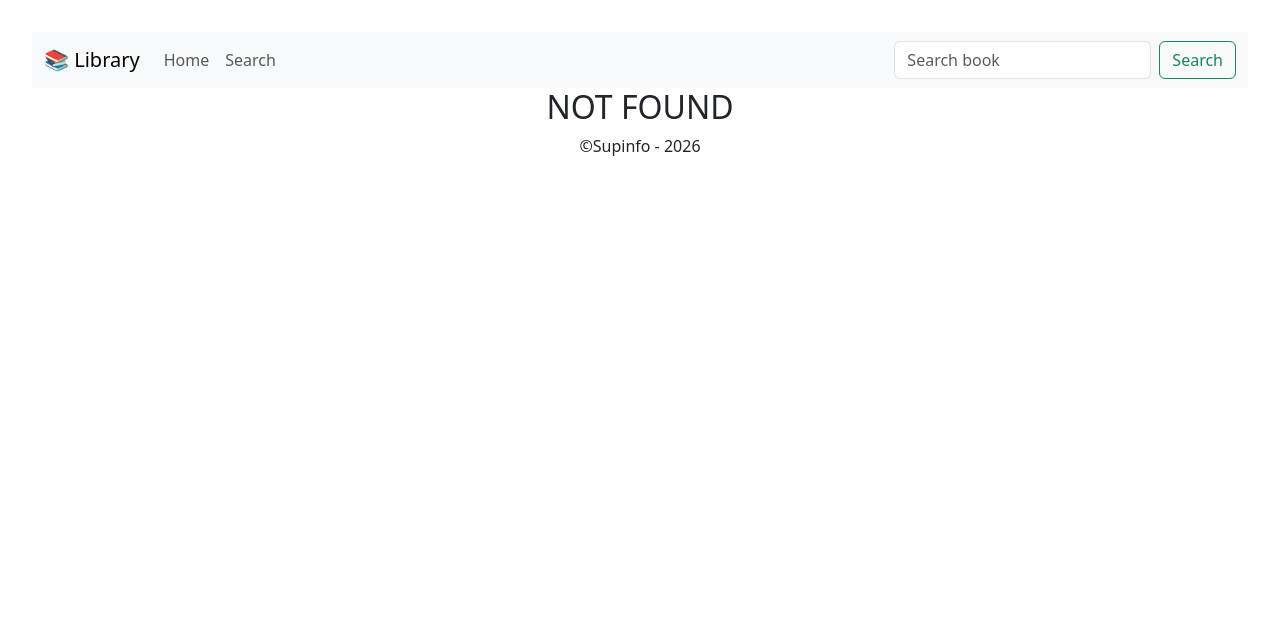
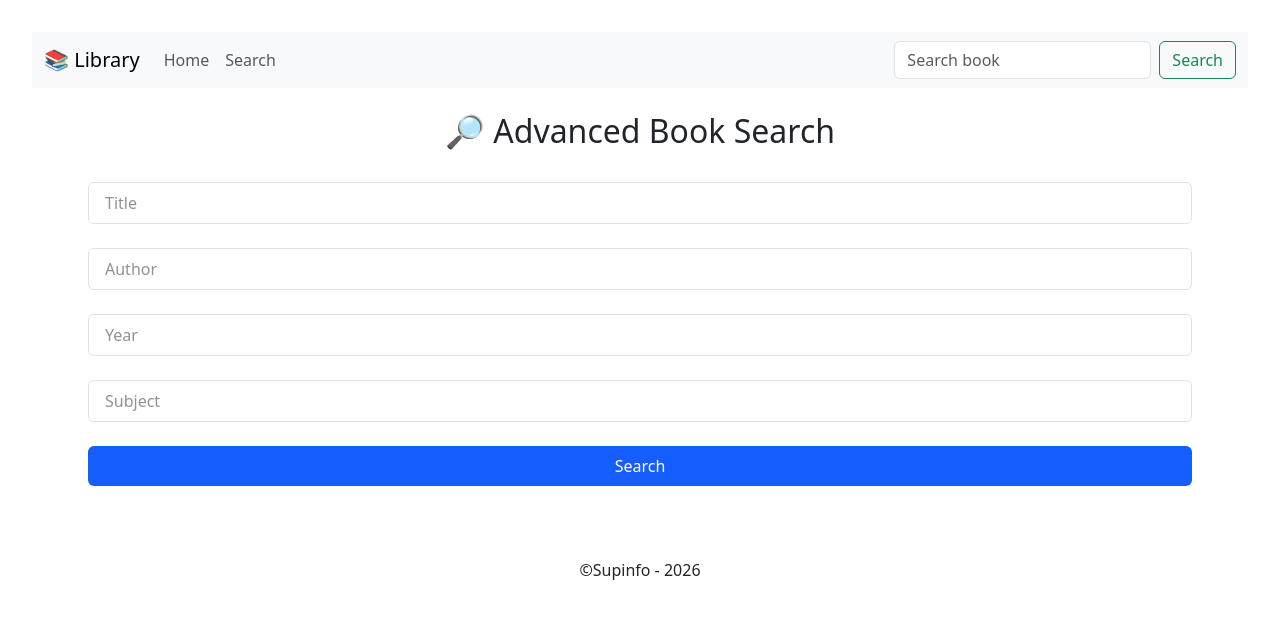
Before and after one commit to hyunahparc/library-react-mini-project, a React (Vite) app: page /advanced-search in a window 1280 px wide. Before the commit this address had no page. Shown: the top 618 px of the page. Built offline with nearby package versions, Linux system fonts and the light colour scheme.

Commit message:
feat: add advanced search page

```diff
--- a/src/layout/Header.tsx
+++ b/src/layout/Header.tsx
@@ -83,7 +83,7 @@ const Header = () => {
             navbarScroll
           >
             <Nav.Link href="#action1">Home</Nav.Link>
-            <Nav.Link href="#action2">Search</Nav.Link>
+            <Nav.Link href="/advanced-search">Search</Nav.Link>
           </Nav>
           {/* search box */}
           <Form className="d-flex position-relative" onSubmit={handleSubmit} ref={searchRef}>
--- /dev/null
+++ b/src/pages/AdvancedSearch/AdvancedSearch.tsx
@@ -0,0 +1,193 @@
+import { useEffect, useState, type SyntheticEvent } from 'react';
+import { useQuery } from '@tanstack/react-query';
+import { useNavigate, useSearchParams } from "react-router-dom";
+
+
+
+// Function to fetch advanced search results from Open Library API
+const fetchAdvancedSearch = async (params: Record<string, string>) => {
+
+    const queryParams = new URLSearchParams();
+
+    Object.entries(params).forEach(([key, value]) => {
+        if (value.trim()) {
+            queryParams.append(key, value);
+        }
+    });
+
+    const response = await fetch(
+        `https://openlibrary.org/search.json?${queryParams.toString()}`
+    );
+
+    if (!response.ok) {
+        throw new Error("Failed to fetch advanced search results");
+    }
+
+    return response.json();
+};
+
+
+// Advanced Search Page Component
+export const AdvancedSearchPage = () => {
+
+    useEffect(() => {
+        const hasParams = Array.from(searchParams.keys()).length > 0;
+
+        if (hasParams) {
+            setSubmittedFilters({
+            title: searchParams.get("title") || "",
+            author: searchParams.get("author") || "",
+            first_publish_year: searchParams.get("first_publish_year") || "",
+            subject: searchParams.get("subject") || "",
+            });
+        }
+    }, []);
+
+    const navigate = useNavigate();
+    const [searchParams] = useSearchParams();
+
+    const [filters, setFilters] = useState({
+        title: searchParams.get("title") || "",
+        author: searchParams.get("author") || "",
+        first_publish_year: searchParams.get("first_publish_year") || "",
+        subject: searchParams.get("subject") || "",
+    });
+
+    const [submittedFilters, setSubmittedFilters] = useState<Record<string, string> | null>(null);
+
+
+    const { data, isLoading, error } = useQuery({
+        queryKey: ['advancedSearch', submittedFilters],
+        queryFn: () => fetchAdvancedSearch(submittedFilters!),
+        enabled: !!submittedFilters, // Only run query when filters are submitted
+    });
+
+    const books = data?.docs || [];
+
+    const handleChange = (e: React.ChangeEvent<HTMLInputElement>) => {
+        setFilters({ ...filters, [e.target.name]: e.target.value });
+    };
+
+    const handleSubmit = (e: SyntheticEvent) => {
+        e.preventDefault();
+        const queryParams = new URLSearchParams();
+        Object.entries(filters).forEach(([key, value]) => {
+        if (value.trim()) {
+            queryParams.append(key, value);
+        }
+    });
+
+    const queryString = queryParams.toString();
+
+    navigate(`/advanced-search?${queryString}`);
+
+    setSubmittedFilters({...filters});
+    };
+
+    return (
+        <div className="max-w-6xl mx-auto px-4 py-6">
+        <h2 className="text-2xl font-semibold">🔎 Advanced Book Search</h2>
+
+        {/* Search Form */}
+        <form
+            onSubmit={handleSubmit}
+            className="grid grid-cols-1 gap-4 mt-8 mb-8"
+        >
+            <input
+            name="title"
+            placeholder="Title"
+            value={filters.title}
+            onChange={handleChange}
+            className="border rounded px-3 py-2"
+            />
+
+            <input
+            name="author"
+            placeholder="Author"
+            value={filters.author}
+            onChange={handleChange}
+            className="border rounded px-3 py-2"
+            />
+
+            <input
+            name="first_publish_year"
+            placeholder="Year"
+            value={filters.first_publish_year}
+            onChange={handleChange}
+            className="border rounded px-3 py-2"
+            />
+
+            <input
+            name="subject"
+            placeholder="Subject"
+            value={filters.subject}
+            onChange={handleChange}
+            className="border rounded px-3 py-2"
+            />
+
+            <button
+            type="submit"
+            className="col-span-full bg-blue-600 text-white py-2 rounded hover:bg-blue-700 transition"
+            >
+            Search
+            </button>
+        </form>
+
+        {/* Results */}
+        {isLoading && <p>Searching…</p>}
+        {error && <p>Error loading results</p>}
+
+        {/* card list */}
+        <ul style={{ listStyle: "none", paddingLeft: 0 }}
+            className="
+                grid gap-6
+                grid-cols-1
+                sm:grid-cols-2
+                lg:grid-cols-3
+        ">
+            {books.map((book: any) => (
+                <li
+                    key={book.key}
+                    className="
+                    bg-white
+                    rounded-xl
+                    shadow-sm
+                    p-3
+                    border
+                    hover:shadow-md
+                    transition
+                    "
+                    onClick={() => navigate(`/books/${book.key.replace("/works/", "")}`)}
+                >
+                <div className="w-38 h-65 mb-4 mx-auto flex items-center justify-center">
+                    <img
+                    src={
+                        book.cover_i
+                        ? `https://covers.openlibrary.org/b/id/${book.cover_i}-M.jpg`
+                        : "https://openlibrary.org/images/icons/avatar_book-sm.png"
+                    }
+                    alt={book.title}
+                    className="w-full h-auto rounded"
+                    />
+                </div>
+                <h3 className="font-semibold text-lg mb-2">
+                {book.title}
+                </h3>
+
+                <p className="text-lg text-gray-600 mb-2">
+                {book.author_name
+                    ? book.author_name.join(", ")
+                    : "Unknown Author"}
+                </p>
+
+                {book.first_publish_year && (
+                <p className="text-sm text-gray-400">
+                    First published: {book.first_publish_year}
+                </p>
+                )}
+            </li>
+            ))}
+        </ul>
+    </div>
+    );
+}
--- /dev/null
+++ b/src/pages/AdvancedSearch/index.ts
@@ -0,0 +1 @@
+export * from './AdvancedSearch';
--- a/src/routes.ts
+++ b/src/routes.ts
@@ -4,6 +4,7 @@ import { SearchPage } from "./pages/Search/Search";
 import { NotFoundPage } from "./pages/NotFound/NotFound";
 import { BookDetailPage } from "./pages/BookDetail/BookDetail";
 import Layout from "./layout/Layout";
+import { AdvancedSearchPage } from "./pages/AdvancedSearch";
 
 
 const routes = createBrowserRouter([
@@ -20,6 +21,10 @@ const routes = createBrowserRouter([
           Component: SearchPage,
         },
         {
+          path: "/advanced-search",
+          Component: AdvancedSearchPage,
+        },
+        {
           path: "/books/:bookId",
           Component: BookDetailPage,
         },
```
